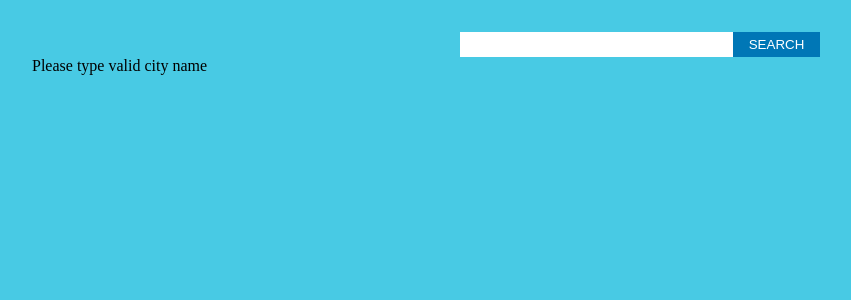
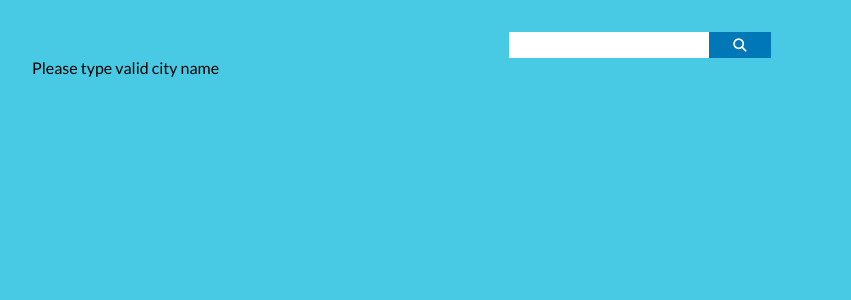
Before and after one commit to almedinhodzic/weather-app, a React (Create React App) app: page / in a window 1280 px wide. Shown: the top 300 px of the page, without its empty margins (0-851 px from the left). Built offline with nearby package versions, Linux system fonts and the light colour scheme.

Commit message:
new font family and fontawesome icon on search

```diff
--- a/public/index.html
+++ b/public/index.html
@@ -3,6 +3,10 @@
   <head>
     <meta charset="utf-8" />
     <meta name="viewport" content="width=device-width, initial-scale=1" />
+    <script
+      src="https://kit.fontawesome.com/f47251b3eb.js"
+      crossorigin="anonymous"
+    ></script>
     <title>Weather App</title>
   </head>
   <body>
--- a/src/App.css
+++ b/src/App.css
@@ -1,7 +1,9 @@
+@import url("https://fonts.googleapis.com/css2?family=Lato&display=swap");
 * {
   padding: 0;
   margin: 0;
   box-sizing: border-box;
+  font-family: "Lato", sans-serif;
 }
 
 .App {
@@ -21,8 +23,9 @@
 }
 
 .search-bar form input[type="text"] {
-  padding: 0.3rem 3rem;
+  padding: 0.3rem;
   border: none;
+  width: 200px;
 }
 
 .search-bar form input[type="text"]:focus {
@@ -30,14 +33,14 @@
   border: none;
 }
 
-.search-bar form input[type="submit"] {
-  padding: 0.3rem 1rem;
+.search-bar form button[type="submit"] {
+  padding: 0.3rem 1.5rem;
   border: none;
   background: #0077b6;
   color: #fff;
 }
 
-.search-bar form input[type="submit"]:hover {
+.search-bar form button[type="submit"]:hover {
   background: #023e8a;
   cursor: pointer;
 }
@@ -101,7 +104,7 @@
 
 .main-info {
   font-weight: bold;
-  font-size: 25px;
+  font-size: 30px;
 }
 
 .border {
--- a/src/components/Search.tsx
+++ b/src/components/Search.tsx
@@ -24,7 +24,9 @@
     <div className="search-bar">
       <form onSubmit={onSubmit}>
         <input type="text" name="" id="" onChange={onChange} value={city} />
-        <input type="submit" value="SEARCH" />
+        <button type="submit">
+          <i className="fas fa-search"></i>
+        </button>
       </form>
     </div>
   );
```
